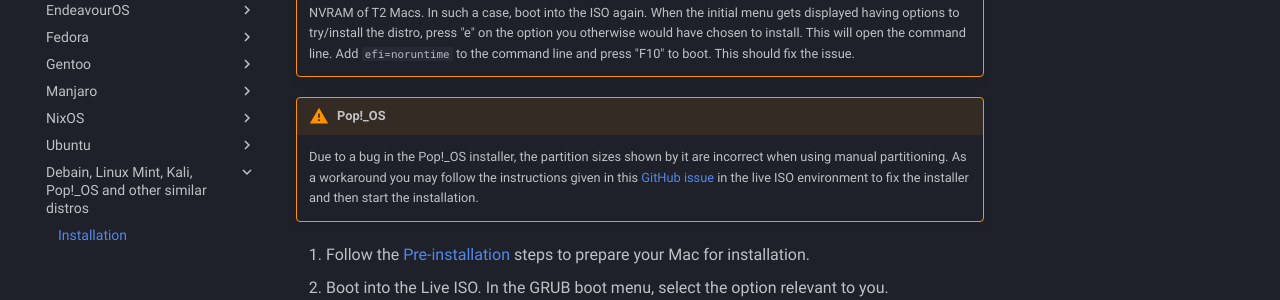
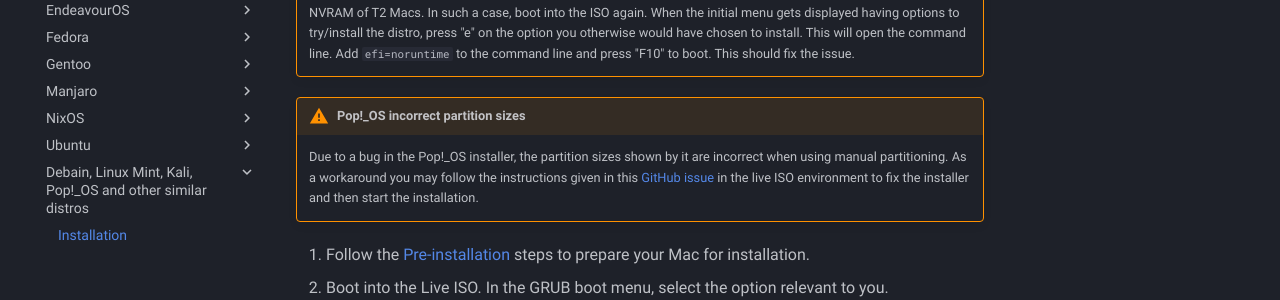
Before and after one commit to t2linux/wiki, an MkDocs documentation site: the page built from docs/distributions/debian/installation.md, in a window 1280 px wide and 900 px high, scrolled down 880 px. Shown: the part 152-452 px from the top of the window. Built offline with MkDocs 1.6.1 and Material for MkDocs 9.7.7, drawn with Linux system fonts in a browser that asks for light colours; comment, search, counter and statistics services are not loaded.

Commit message:
Add longer title to this warning

```diff
--- a/docs/distributions/debian/installation.md
+++ b/docs/distributions/debian/installation.md
@@ -23,7 +23,7 @@ Some popular distros include:
 !!! Warning "Installation fails when installing the bootloader (e.g. GRUB)"
     It is possible that during installation, when the installer is installing the bootloader (GRUB in most cases), that the installation may fail. This is because the distro's ISO is using an old Linux kernel which doesn't support writing to the NVRAM of T2 Macs. In such a case, boot into the ISO again. When the initial menu gets displayed having options to try/install the distro, press "e" on the option you otherwise would have chosen to install. This will open the command line. Add `efi=noruntime` to the command line and press "F10" to boot. This should fix the issue.
 
-!!! Warning "Pop!_OS"
+!!! Warning "Pop!_OS incorrect partition sizes"
     Due to a bug in the Pop!_OS installer, the partition sizes shown by it are incorrect when using manual partitioning. As a workaround you may follow the instructions given in this [GitHub issue](https://github.com/elementary/installer/issues/620#issuecomment-1356978490) in the live ISO environment to fix the installer and then start the installation.
 
 1. Follow the [Pre-installation](https://wiki.t2linux.org/guides/preinstall) steps to prepare your Mac for installation.
```
